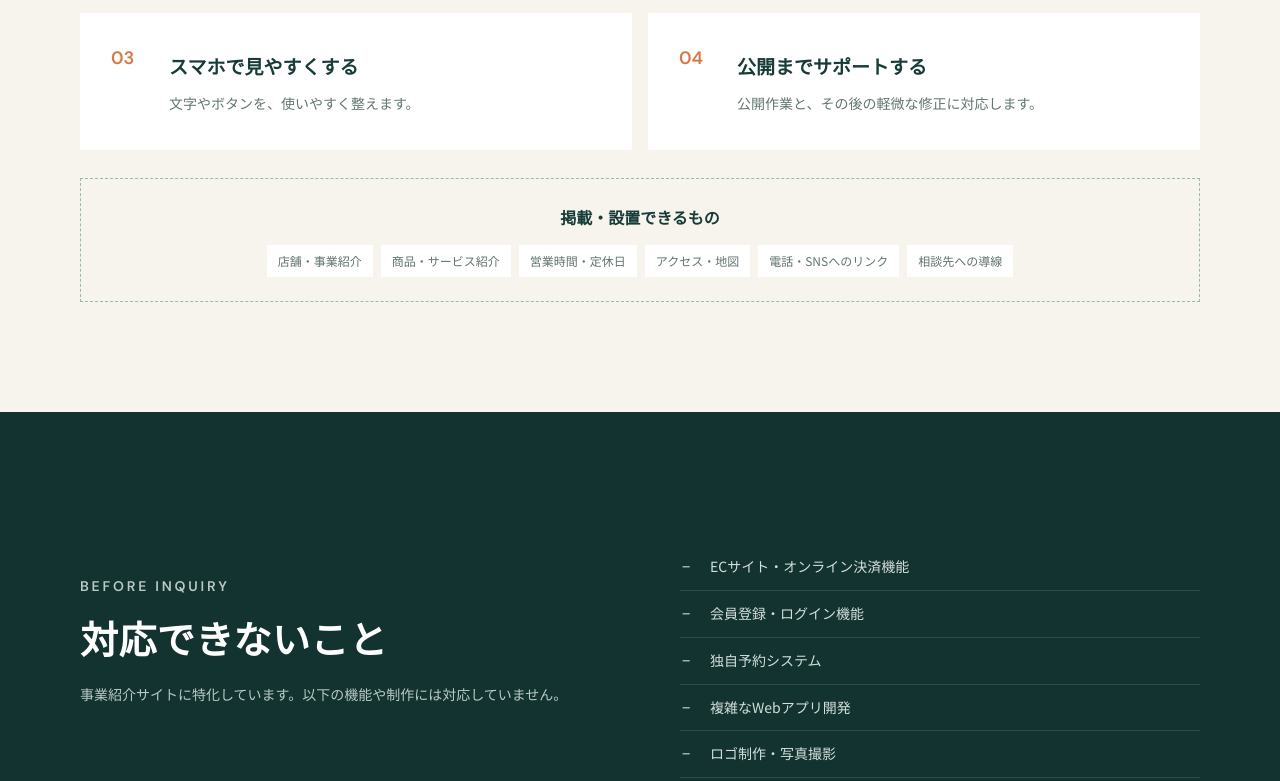
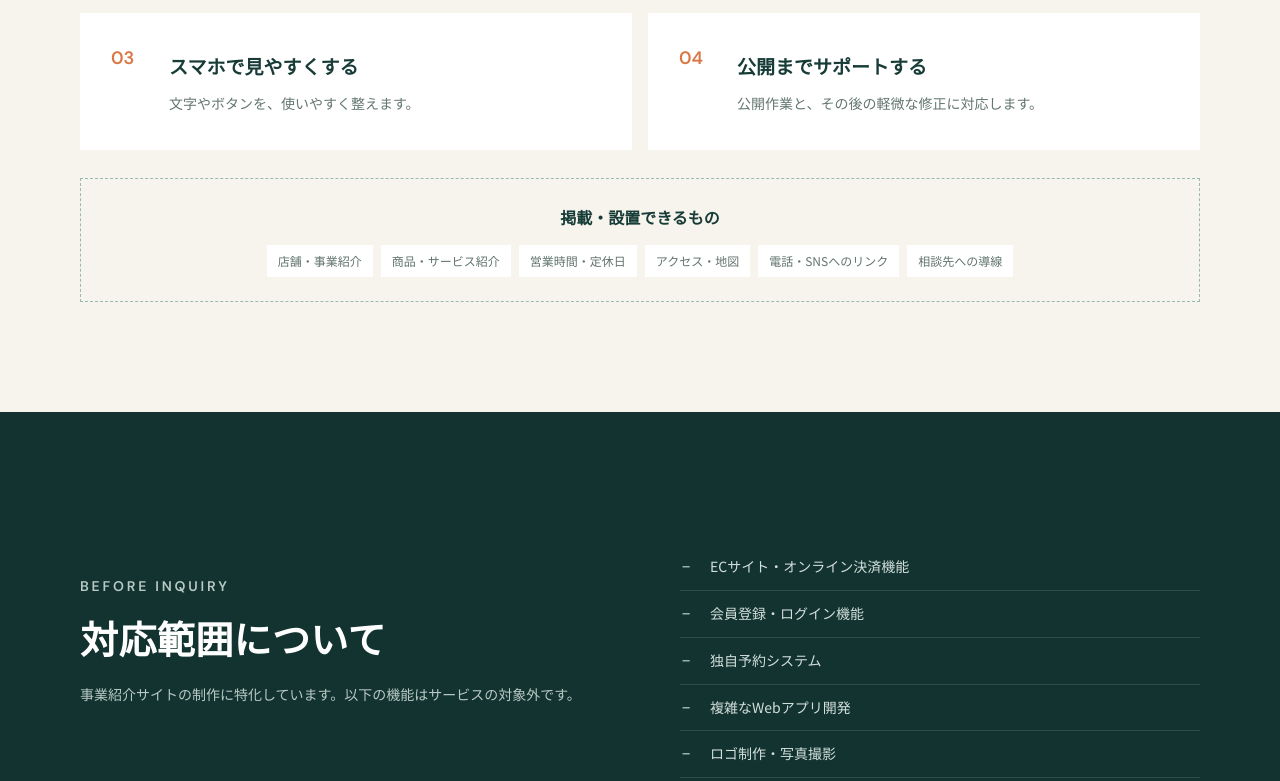
Before and after one commit to Takuro0822/hiura-web, a plain HTML site: page index.html in a window 1280 px wide. Shown: the part 2016-2797 px from the top of the page. Drawn offline with Linux system fonts and the light colour scheme.

Commit message:
Add files via upload

```diff
--- a/index.html
+++ b/index.html
@@ -31,7 +31,7 @@
     <section class="hero" id="top">
       <div class="hero-copy">
         <p class="eyebrow">Small business website</p>
-        <h1><span class="heading-line">小さなお店の魅力を</span><span class="heading-line"><strong>きちんと伝わる</strong>形に。</span></h1>
+        <h1><span class="heading-line">お店や事業の魅力を</span><span class="heading-line"><strong>きちんと伝わる</strong>形に。</span></h1>
         <p class="hero-lead"><span class="mobile-text-line">お店の魅力や営業時間、アクセスを</span><span class="mobile-text-line">スマホでも、見やすく整えます。</span></p>
         <p class="hero-text"><span class="mobile-text-line">飲食店、農園、サロン、教室など。</span><span class="mobile-text-line">お店や事業の魅力が伝わるサイトを制作します。</span></p>
         <div class="hero-actions">
@@ -120,8 +120,8 @@
       <div class="limit-inner reveal">
         <div>
           <p class="eyebrow">Before inquiry</p>
-          <h2>対応できないこと</h2>
-          <p><span class="mobile-text-line">事業紹介サイトに特化しています。</span><span class="mobile-text-line">以下の機能や制作には対応していません。</span></p>
+          <h2>対応範囲について</h2>
+          <p><span class="mobile-text-line">事業紹介サイトの制作に特化しています。</span><span class="mobile-text-line">以下の機能はサービスの対象外です。</span></p>
         </div>
         <ul class="check-list muted-list">
           <li>ECサイト・オンライン決済機能</li>
```
